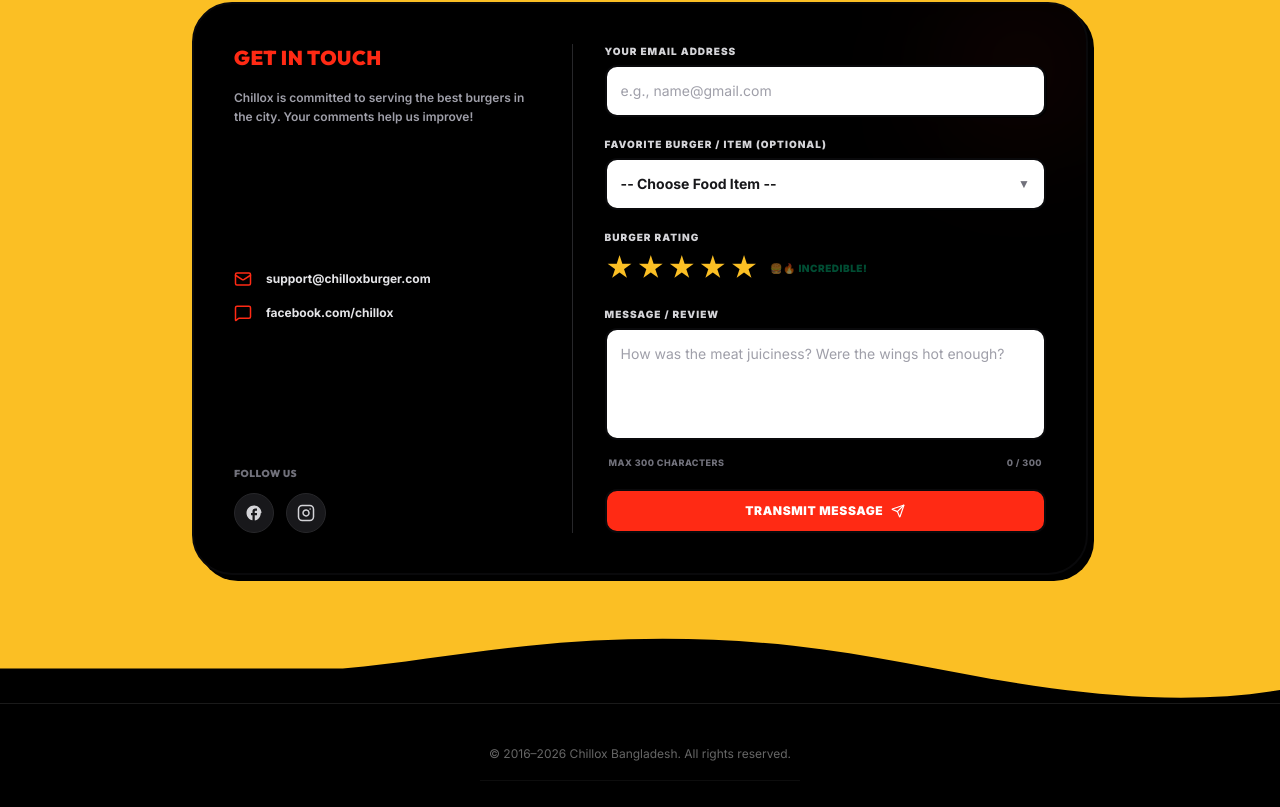
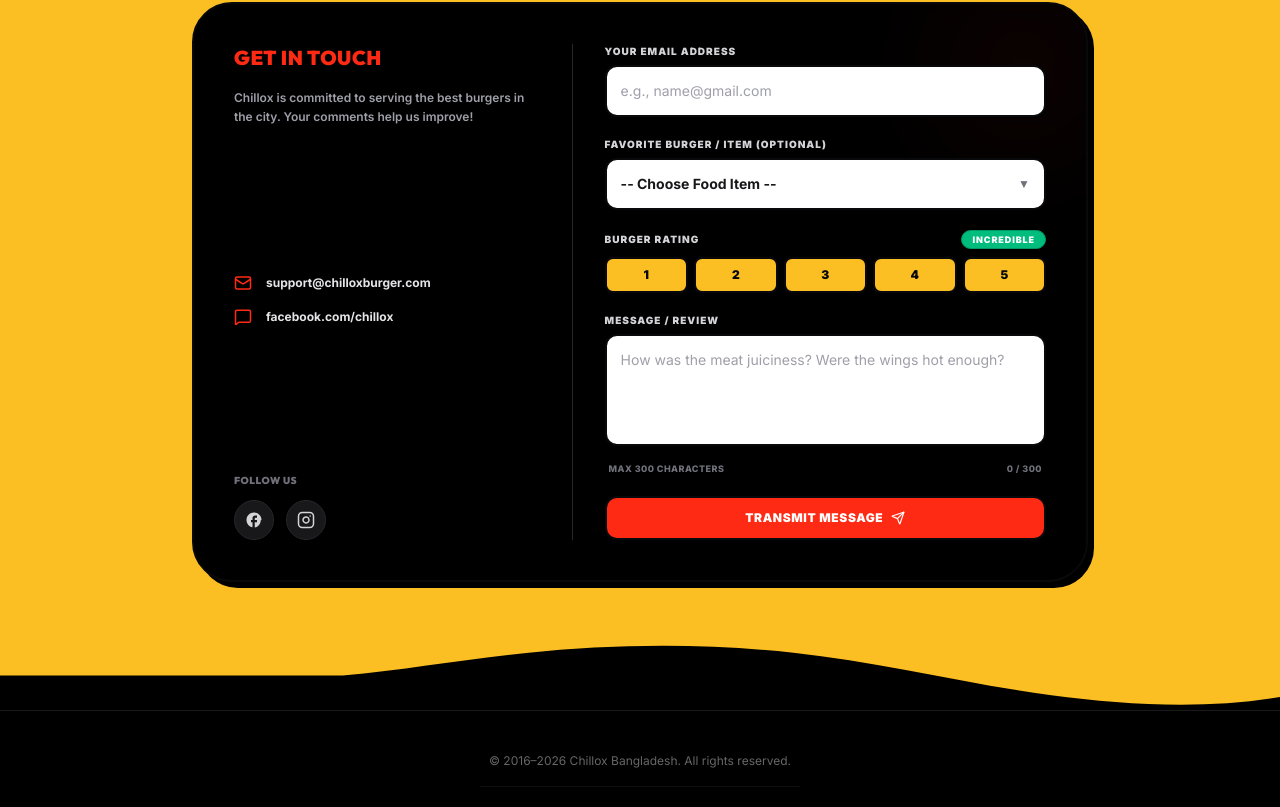
Before and after one commit to rootkityasin/chillox, a Next.js app: page / in a window 1280 px wide. Shown: the part 10646-11453 px from the top of the page. Built offline with nearby package versions, Linux system fonts and the light colour scheme.

Commit message:
redesign: replace emoji star rating with neo-brutalist numbered rating bar

```diff
--- a/src/components/FeedbackSection.tsx
+++ b/src/components/FeedbackSection.tsx
@@ -47,18 +47,12 @@
 
   const getRatingLabel = (r: number) => {
     switch (r) {
-      case 1:
-        return { text: 'Terrible', emoji: '😡', color: 'text-red-600' };
-      case 2:
-        return { text: 'Bad', emoji: '😞', color: 'text-orange-500' };
-      case 3:
-        return { text: 'Average', emoji: '😐', color: 'text-yellow-600' };
-      case 4:
-        return { text: 'Good', emoji: '🙂', color: 'text-lime-600' };
-      case 5:
-        return { text: 'Incredible!', emoji: '🍔🔥', color: 'text-emerald-600 animate-pulse' };
-      default:
-        return { text: '', emoji: '', color: '' };
+      case 1: return { text: 'Terrible', bg: 'bg-red-600',    border: 'border-red-700' };
+      case 2: return { text: 'Bad',      bg: 'bg-orange-500', border: 'border-orange-600' };
+      case 3: return { text: 'Average',  bg: 'bg-yellow-400', border: 'border-yellow-500' };
+      case 4: return { text: 'Good',     bg: 'bg-lime-500',   border: 'border-lime-600' };
+      case 5: return { text: 'Incredible', bg: 'bg-emerald-500', border: 'border-emerald-600' };
+      default: return { text: '', bg: '', border: '' };
     }
   };
 
@@ -197,28 +191,32 @@
                   </div>
                 </div>
 
-                <div className="space-y-1.5">
+                <div className="space-y-2">
+                  <div className="flex items-center justify-between">
                     <label className="text-[10px] font-black tracking-widest text-zinc-300 block uppercase">
                       Burger Rating
                     </label>
-                  <div className="flex items-center space-x-2 mt-1">
-                    <div className="flex items-center space-x-0.5">
-                      {[1, 2, 3, 4, 5].map((star) => (
+                    {ratingLabel.text && (
+                      <span className={`text-[9px] font-black uppercase tracking-widest px-2.5 py-0.5 rounded-full text-white border ${ratingLabel.bg} ${ratingLabel.border} select-none transition-all`}>
+                        {ratingLabel.text}
+                      </span>
+                    )}
+                  </div>
+                  <div className="flex items-center gap-1.5 mt-1">
+                    {[1, 2, 3, 4, 5].map((n) => (
                       <button
-                          key={star}
+                        key={n}
                         type="button"
-                          onClick={() => setRating(star)}
-                          className={`text-2xl transition-transform hover:scale-110 p-0.5 ${
-                            star <= rating ? 'text-[#fbbf24] font-bold' : 'text-zinc-700'
+                        onClick={() => setRating(n)}
+                        className={`flex-1 h-9 rounded-lg border-2 border-zinc-950 font-black text-xs transition-all shadow-[2px_2px_0px_#000] hover:translate-x-[-1px] hover:translate-y-[-1px] hover:shadow-[3px_3px_0px_#000] active:translate-x-[0.5px] active:translate-y-[0.5px] active:shadow-[1px_1px_0px_#000] ${
+                          n <= rating
+                            ? 'bg-[#fbbf24] text-zinc-950'
+                            : 'bg-zinc-800 text-zinc-500 hover:bg-zinc-700'
                         }`}
                       >
-                          ★
+                        {n}
                       </button>
                     ))}
-                    </div>
-                    <span className={`text-[10px] font-black uppercase tracking-wider ${ratingLabel.color} ml-1 select-none`}>
-                      {ratingLabel.emoji} {ratingLabel.text}
-                    </span>
                   </div>
                 </div>
 
```
Lines whose indentation alone changed are shown as unchanged.
